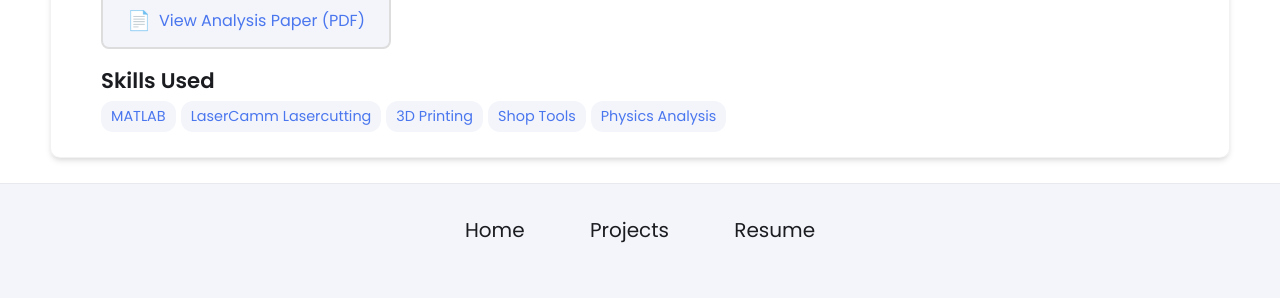
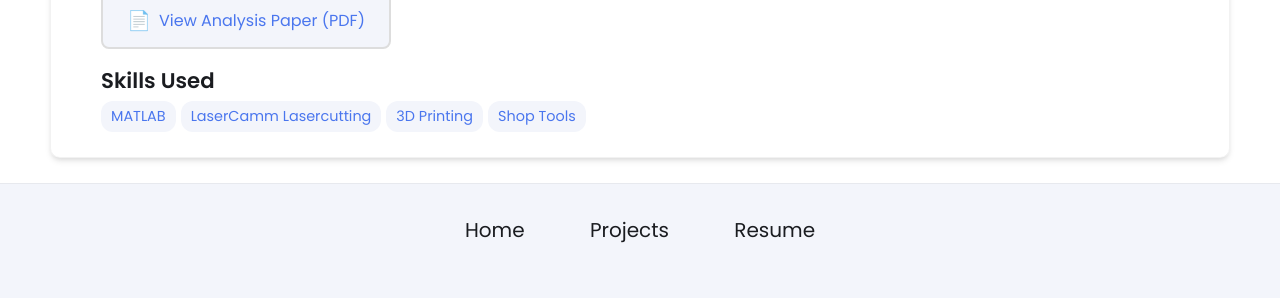
Before and after one commit to blasejlondono/blasejlondono.github.io, a Jekyll site: the page built from _projects/mae3-pendulum/index.md, in a window 1280 px wide. Shown: the part 750-1048 px from the top of the page. Built offline with Jekyll 4.4.1, drawn with Linux system fonts in a browser that asks for light colours.

Commit message:
Update index.md

```diff
--- a/_projects/mae3-pendulum/index.md
+++ b/_projects/mae3-pendulum/index.md
@@ -10,7 +10,6 @@ skills:
 - LaserCamm Lasercutting
 - 3D Printing
 - Shop Tools
-- Physics Analysis
 
 main-image: \monkey.png
 ---
```
